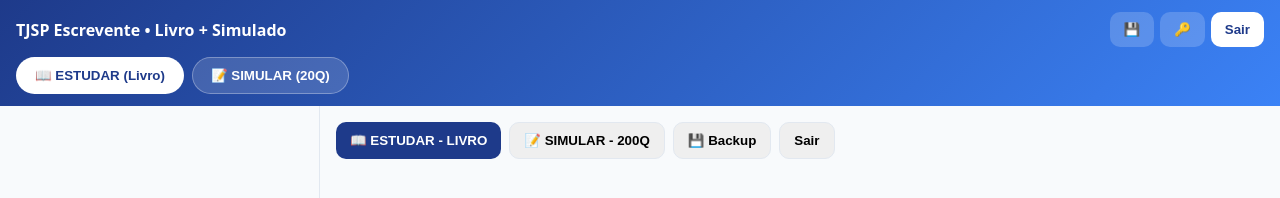
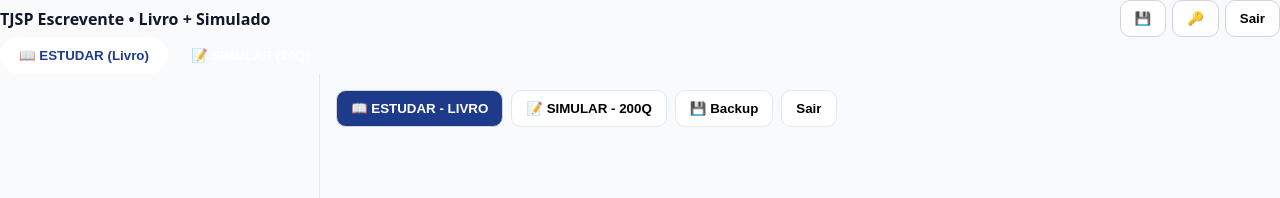
Before and after one commit to badu09/tjsp-escrivao-beta, a plain HTML site: page index.html in a window 1280 px wide. Shown: the top 198 px of the page. Drawn offline with Linux system fonts and the light colour scheme.

Commit message:
Update cor index.html

```diff
--- a/index.html
+++ b/index.html
@@ -8,7 +8,7 @@
 <style>
 :root{--blue:#1e3a8a;--blue2:#3b82f6;--bg:#f8fafc;--card:#fff;--text:#0f172a;--muted:#64748b;--ok:#16a34a;--err:#dc2626}
 *{box-sizing:border-box}body{margin:0;font-family:system-ui;background:var(--bg);color:var(--text)}
-header{background:linear-gradient(135deg,var(--blue),var(--blue2));color:#fff;padding:12px 16px;position:sticky;top:0;z-index:30}
+headerheader{background:linear-gradient(90deg,#7f1d1d,#991b1b); color:#fff}padding:12px 16px;position:sticky;top:0;z-index:30}
 .tabs{display:flex;gap:8px;margin-top:10px}
 .tab{padding:10px 18px;border-radius:999px;border:1px solid rgba(255,255,255,.3);background:rgba(255,255,255,.15);color:#fff;font-weight:700;cursor:pointer}
 .tab.active{background:#fff;color:var(--blue)}
@@ -64,7 +64,7 @@ main{padding:18px;max-width:900px}
 .topic{padding:10px;border-radius:10px;cursor:pointer;border:1px solid transparent;display:flex;justify-content:space-between;margin-bottom:6px}
 .topic.active{background:#eff6ff;border-color:#bfdbfe}
 .badge{background:#e2e8f0;border-radius:999px;padding:2px 8px;font-size:11px}
-.btn{border-radius:10px;padding:10px 14px;cursor:pointer;font-weight:600}
+.btn{background:#ffffff;color:#000000;border:1px solid #d1d5db;border-radius:10px;padding:10px 14px;cursor:pointer;font-weight:600}
 .q{font-weight:700;font-size:16px;margin:12px 0}
 .opt{border:1.5px solid #e2e8f0;border-radius:10px;padding:10px;margin:6px 0;cursor:pointer}
 .opt.correct{background:#f0fdf4;border-color:#86efac}
```
